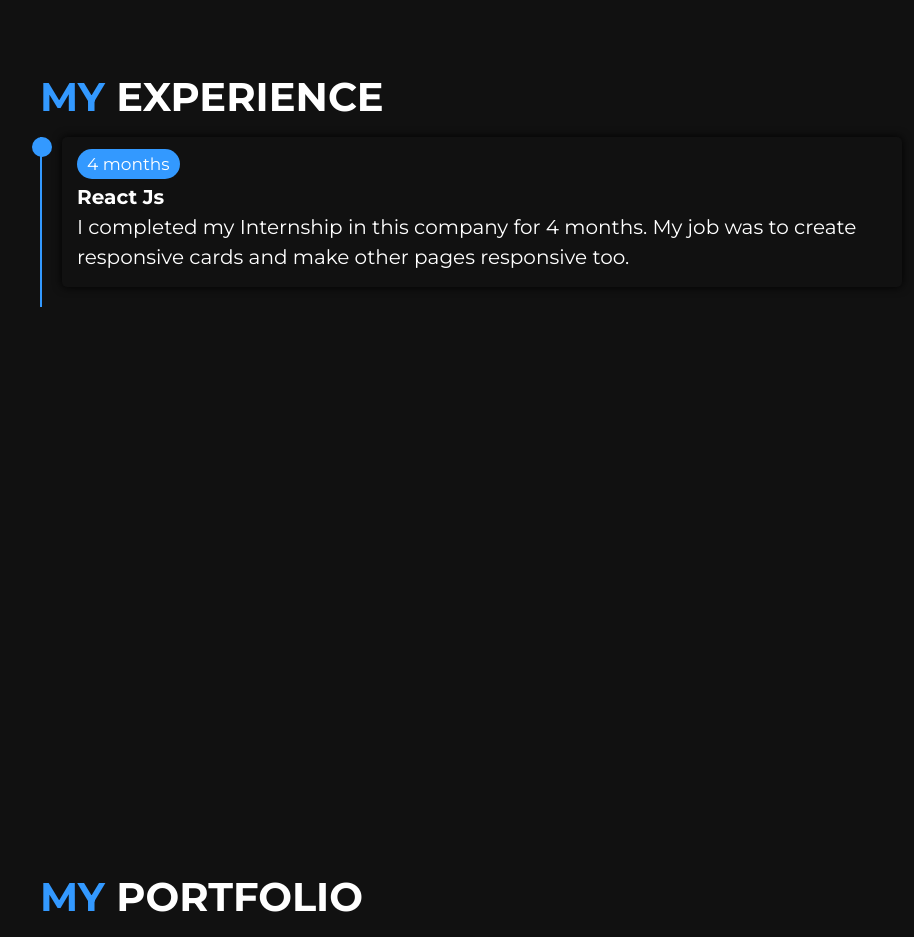
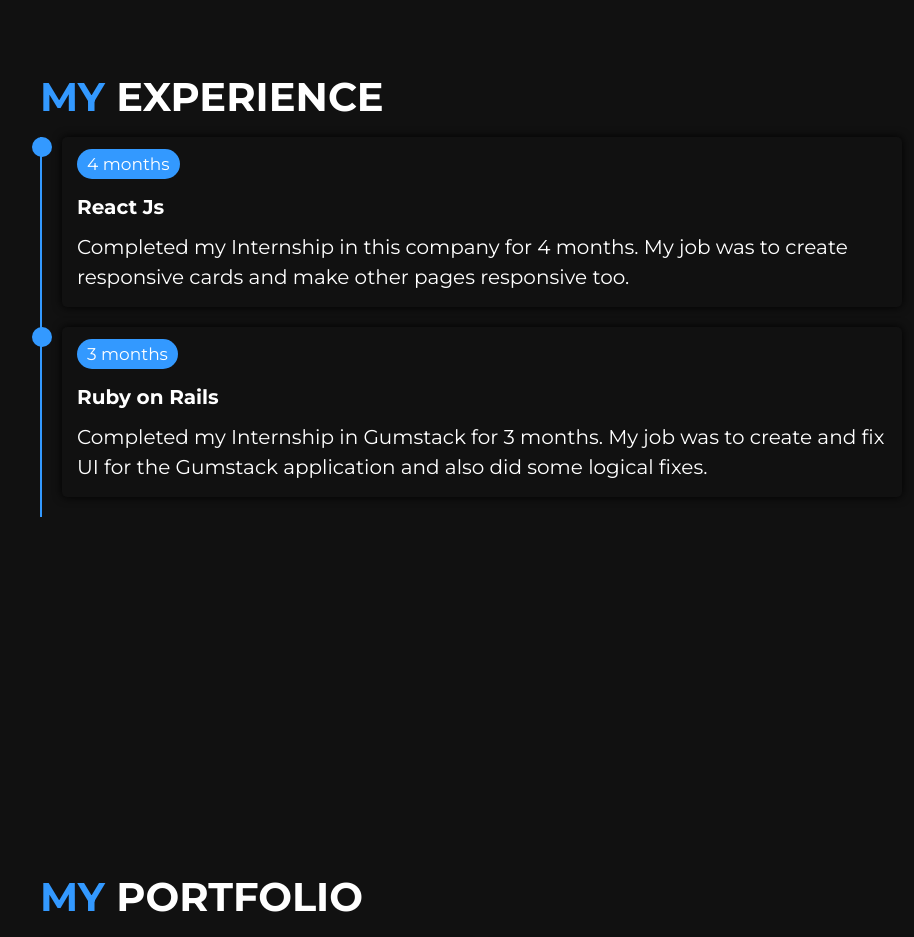
Before and after one commit to prakashbhaskaran/portfolio, a plain HTML site: page index.html in a window 1280 px wide. Shown: the part 3200-4137 px from the top of the page, without its empty margins (309-1223 px from the left). Drawn offline with nearby package versions, Linux system fonts and the light colour scheme.

Commit message:
added content under experience

```diff
--- a/index.html
+++ b/index.html
@@ -419,8 +419,24 @@
             <span>4 months</span>
             <h3>React Js</h3>
             <p>
-              I completed my Internship in this company for 4 months. My job was
+              Completed my Internship in this company for 4 months. My job was
               to create responsive cards and make other pages responsive too.
+            </p>
+          </div>
+        </div>
+        <div class="box">
+          <div
+            class="content"
+            data-aos="zoom-in"
+            data-aos-duration="1500"
+            data-aos-once="true"
+          >
+            <span>3 months</span>
+            <h3>Ruby on Rails</h3>
+            <p>
+              Completed my Internship in Gumstack for 3 months. My job was to
+              create and fix UI for the Gumstack application and also did some
+              logical fixes.
             </p>
           </div>
         </div>
--- a/style.css
+++ b/style.css
@@ -335,12 +335,12 @@ header .follow a:hover {
 
 .experience .box-container {
   display: flex;
-  flex-wrap: wrap;
+  flex-direction: column;
 }
 
 .experience .box-container .box {
   position: relative;
-  flex: 1 1 33rem;
+  flex: 1 1 auto;
   border-left: 0.2rem solid var(--main-color);
   padding-left: 2rem;
   padding-right: 2rem;
@@ -378,6 +378,7 @@ header .follow a:hover {
 .experience .box-container .box .content h3 {
   font-size: 2rem;
   color: var(--white);
+  margin-top: 1rem;
 }
 
 .portfolio .box-container {
```
